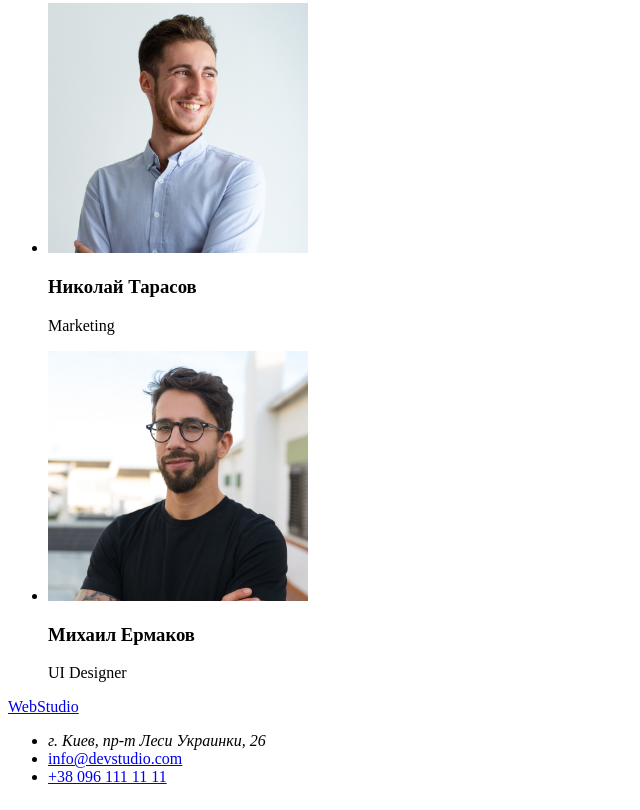
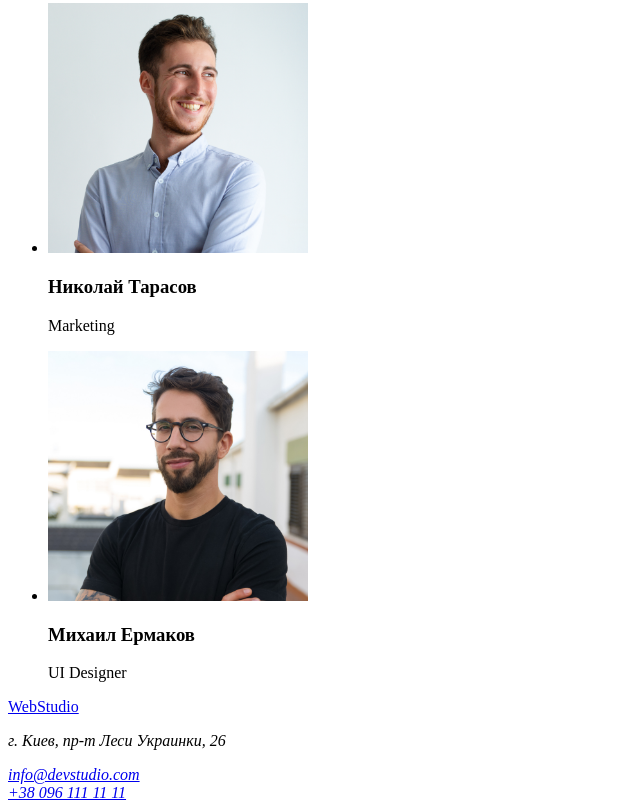
Before and after one commit to vitalii-khymchuk/goit-markup-hw-01, a plain HTML site: page index.html in a window 1280 px wide. Shown: the part 2133-2943 px from the top of the page, without its empty margins (0-640 px from the left). Drawn offline with Linux system fonts and the light colour scheme.

Commit message:
поправив футер
привильно використав тег <address>

```diff
--- a/index.html
+++ b/index.html
@@ -9,7 +9,7 @@
 <body>
     <header>
         <nav>
-            <a href="/">WebStudio</a>
+            <a href="./index.html">WebStudio</a>
             <ul>
                 <li><a href="">Студия</a></li>
                 <li><a href="">Портфолио</a></li>
@@ -96,12 +96,12 @@
     </main>
 
     <footer>
-        <a href="/">WebStudio</a>
-        <ul>
-            <li><address>г. Киев, пр-т Леси Украинки, 26</address></li>
-            <li><a href="mailto:info@devstudio.com">info@devstudio.com</a></li>
-            <li><a href="tel:+380961111111">+38 096 111 11 11</a></li>
-        </ul>
+        <a href="./index.html">WebStudio</a>
+            <address>
+              <p>г. Киев, пр-т Леси Украинки, 26</p>
+              <a href="mailto:info@devstudio.com">info@devstudio.com</a> <br>
+              <a href="tel:+380961111111">+38 096 111 11 11</a>
+            </address>
     </footer>
 
 </body>
```
